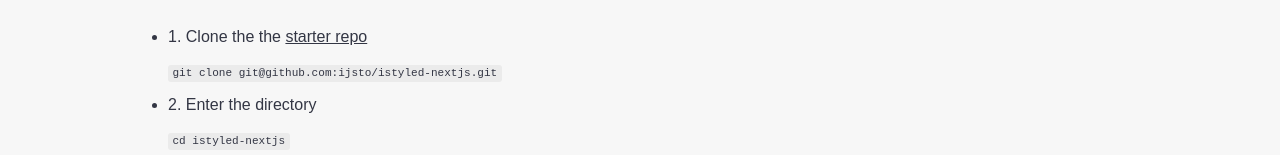
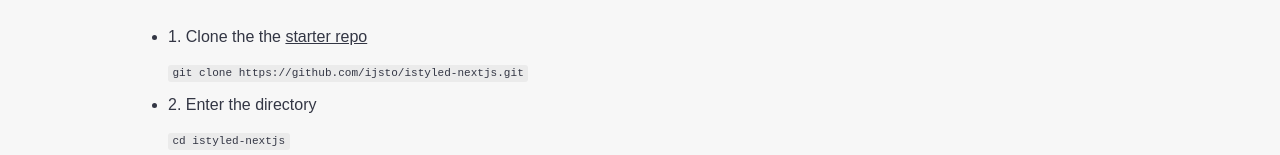
Before and after one commit to ijsto/istyled-nextjs, a Next.js app: page /about in a window 1280 px wide. Shown: the part 406-561 px from the top of the page. Built offline with nearby package versions, Linux system fonts and the light colour scheme.

Commit message:
[update] clone command
Signed-off-by: ScottAgirs <scott@ijs.to>

```diff
--- a/pages/about.js
+++ b/pages/about.js
@@ -21,7 +21,7 @@ export const About = () => {
           1. Clone the the{' '}
           <a href="https://github.com/ijsto/istyled-nextjs">starter repo</a>
           <p>
-            <code>git clone git@github.com:ijsto/istyled-nextjs.git</code>
+            <code>git clone https://github.com/ijsto/istyled-nextjs.git</code>
           </p>
         </li>
         <li>
```
